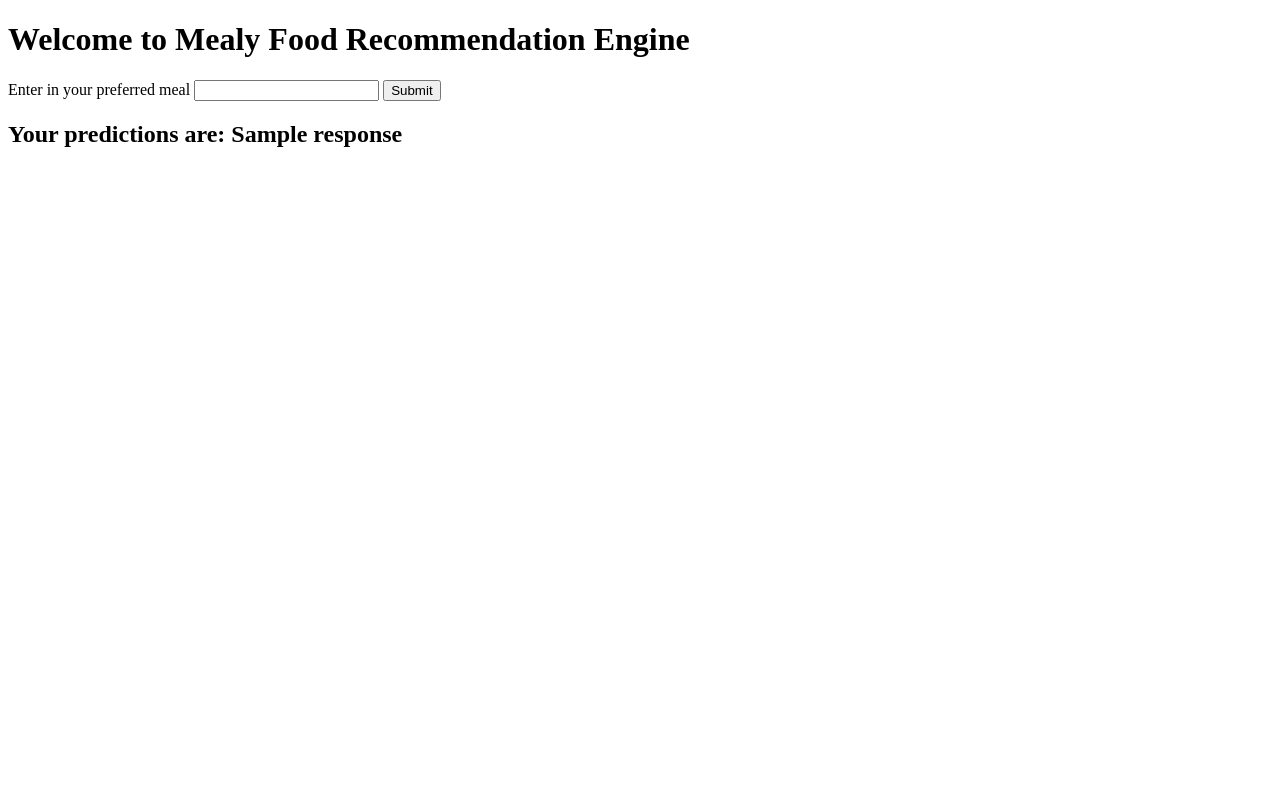
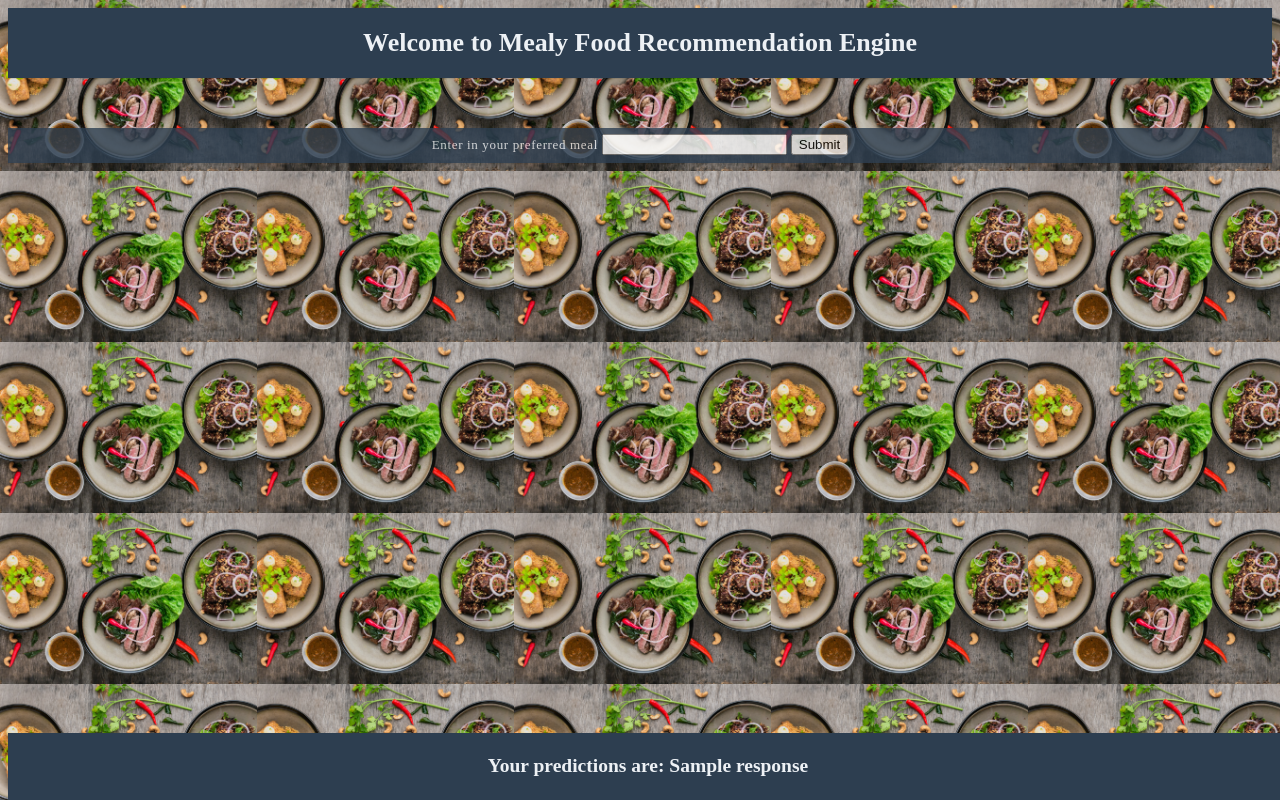
Before and after one commit to Nalito/citrone-final-project, a Flask app: template templates/index.html in a window 1280 px wide. Run offline with Flask 2, Linux system fonts and the light colour scheme; the template is opened without the code that fills it: most values are stand-ins (such as "Sample title", 1, 10 or a date in 2020).

Commit message:
Update index.html

```diff
--- a/templates/index.html
+++ b/templates/index.html
@@ -4,24 +4,158 @@
         <title>
             Food Recommender Website
         </title>
+
+        <style>
+            body {
+                line-height: 1.7em;
+                color: #7f8c8d;
+                font-size: 13px;
+                background-image: url({{ url_for ('static', filename = '/food.jpg') }});
+                background-size: contain;
+            }
+
+            h1,
+            h2,
+            h3,
+            h4,
+            h5,
+            h6,
+            label {
+                color: #edf1f5;
+            }
+
+            .pure-img-responsive {
+                max-width: 100%;
+                height: auto;
+            }
+
+
+
+            .l-box {
+                padding: 1em;
+            }
+
+            .l-box-lrg {
+                padding: 2em;
+                border-bottom: 1px solid rgba(0,0,0,0.1);
+            }
+
+            .is-center {
+                text-align: center;
+            }
+
+
+
+            .pure-form label {
+                margin: 1em 0 0;
+                font-weight: bold;
+                font-size: 100%;
+            }
+
+            .pure-form input[type] {
+                border: 2px solid #ddd;
+                box-shadow: none;
+                font-size: 100%;
+                width: 100%;
+                margin-bottom: 1em;
+            }
+
+
+            .pure-button {
+                background-color: #1f8dd6;
+                color: white;
+                padding: 0.5em 2em;
+                border-radius: 5px;
+            }
+
+            a.pure-button-primary {
+                background: white;
+                color: #1f8dd6;
+                border-radius: 5px;
+                font-size: 120%;
+            }
+
+            .home-menu {
+                padding: 0.5em;
+                text-align: center;
+                box-shadow: 0 1px 1px rgba(0,0,0, 0.10);
+            }
+            .home-menu {
+                background: #2d3e50;
+            }
+            .pure-menu.pure-menu-fixed {
+                border-bottom: none;
+                z-index: 4;
+            }
+
+            .home-menu .pure-menu-heading {
+                color: white;
+                font-weight: 400;
+                font-size: 120%;
+            }
+
+            .home-menu .pure-menu-selected a {
+                color: white;
+            }
+
+            .home-menu a {
+                color: #6FBEF3;
+            }
+            .home-menu li a:hover,
+            .home-menu li a:focus {
+                background: none;
+                border: none;
+                color: #AECFE5;
+            }
+
+
+
+            .splash-subhead {
+                color: white;
+                letter-spacing: 0.05em;
+                opacity: 0.8;
+                padding-top: 50px;
+            }
+
+            .footer {
+                background: #111;
+                position: fixed;
+                bottom: 0;
+                width: 100%;
+            }
+
+        </style>
     </head>
 
     <body>
+        <div class="header">
+            <div class="home-menu pure-menu pure-menu-horizontal pure-menu-fixed">
                 <h1>Welcome to Mealy Food Recommendation Engine</h1>
+            </div>
+        </div>
 
+        <div class="splash-subhead">
+            <div class="home-menu pure-menu pure-menu-horizontal pure-menu-fixed">
                 <form action="/recommend" method="POST">
                     <label>Enter in your preferred meal</label>
                     <input type="text" name="text"/>
 
                     <input type="submit">
                 </form>
+            </div>
+        </div>
 
+        <div class="footer">
+            <div class="home-menu pure-menu pure-menu-horizontal pure-menu-fixed">
                 {% if response != "": %}
 
                 <h2>
                     Your predictions are: {{response}}
-        </h2>
 
                     {% endif%}
+                </h2>
+            </div>
+        </div>
+
     </body>
 </hmtl>
```
Lines whose indentation alone changed are shown as unchanged.
